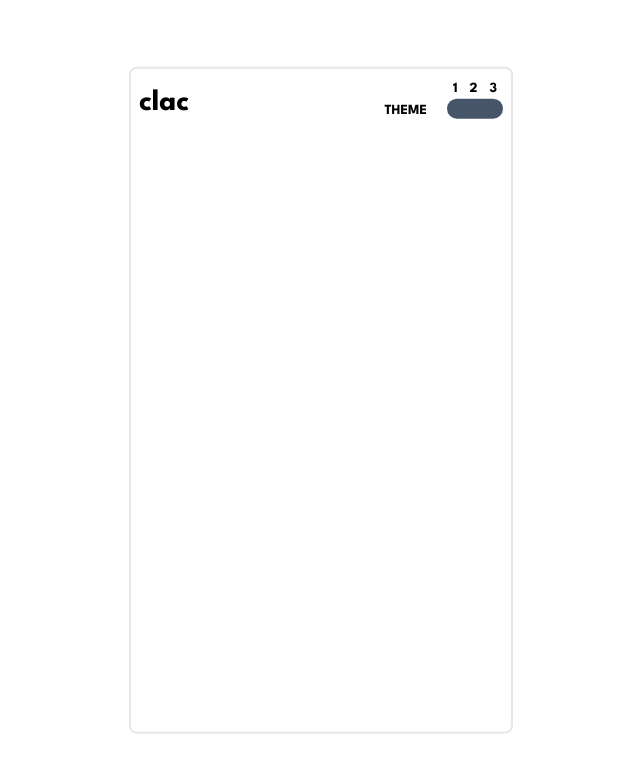
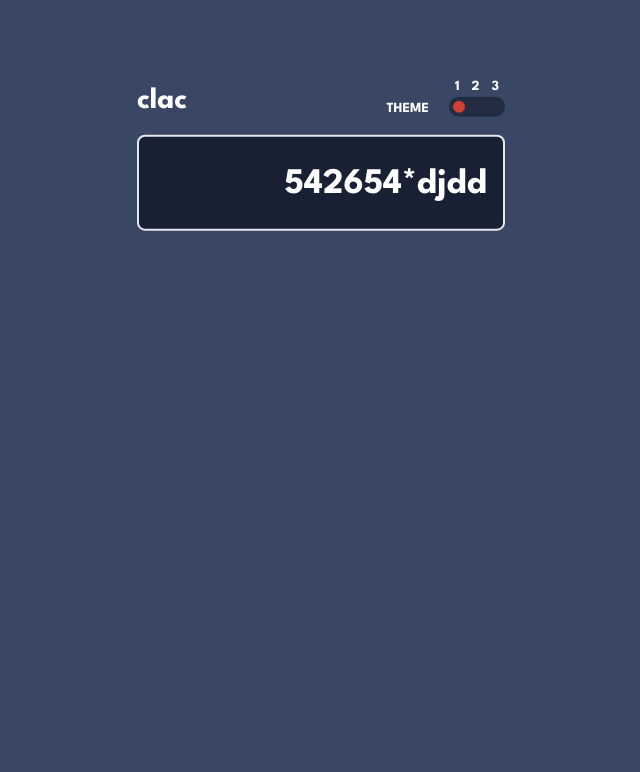
Before and after one commit to ShivWK/Calculator-In-React-and-Tailwind, a React (Vite) app: page / in a window 1280 px wide. Shown: the top 772 px of the page, without its empty margins (319-959 px from the left). Built offline with nearby package versions, Linux system fonts and the light colour scheme.

Commit message:
header and display

```diff
--- a/src/App.jsx
+++ b/src/App.jsx
@@ -1,42 +1,33 @@
 import React, { useState } from 'react';
+import CalHeader from './Components/CalHaeder';
+import ColorContext from './Components/Context';
+import CalDisplay from './Components/CalDisplay';
+export default function () {
 
-export default function(){
-  let [buttonIndex, setButtonIndex] = useState(null);
+  const [bgColor , setBgColor] = useState('hsl(222, 26%, 31%)');
+  let [textColor, setTextColor] = useState('white');
+  let [dispColor, setDispColor] = useState('hsl(224, 36%, 15%)');
+  let [tglkbdbg, setTglKbdBg] = useState('hsl(223, 31%, 20%)');
 
-  function handleClickTheme1(){
-    setButtonIndex(1);
+
+  const textColorHandler = (clr) => {
+    setTextColor(clr);
+  }
+  const bgcolorhandler = (clr)=>{
+    setBgColor(clr)
   }
 
-  function handleClickTheme2(){
-    setButtonIndex(2);
-  }
+  return (
+    <ColorContext.Provider value={{bgColor : setBgColor, textColorHandler : textColorHandler, textColor : textColor , dispColor: setDispColor, tglkbdbg : tglkbdbg, tglkbdbgHandler : setTglKbdBg}}>
+    <div className='main w-full h-screen' style={{backgroundColor : bgColor}}>
 
-  function handleClickTheme3(){
-    setButtonIndex(3);
-  }
+      {/* The issue with your code is in the way you are trying to use the bgColor state variable within the className attribute of the div. Tailwind CSS does not support dynamic class names directly within the template string. Instead, you should apply the background color style inline using the style attribute. */}
 
-  return(
-    <div className="absolute top-[50%] left-[50%] -translate-x-[50%] -translate-y-[50%] px-2 py-2 md:w-[30%] w-10/12 h-5/6 border-2 rounded-lg">
-      <div className='modeBox flex items-center justify-between w-full'>
-        <span className='text-3xl pt-2'>clac</span>
-        <div className='flex items-center gap-5'>
-          <span className='text-sm flex h-full pt-6 items-end'>THEME</span>
-            <div className='modeBtn flex flex-col'>
-              <div className='number flex gap-3 justify-center'>
-                <span className='text-sm'>1</span>
-                <span className='text-sm'>2</span>
-                <span className='text-sm'>3</span>
-              </div>
-              <div className='flex justify-between rounded-full p-1 bg-slate-600 w-14 h-5'>
-                <button onClick={handleClickTheme1} className={`w-3 h-3 transition-all duration-200 ${buttonIndex === 1 ? 'rounded-full bg-[rgb(202,85,2)]' : ''}`}></button>
-                <button onClick={handleClickTheme2} className={`w-3 h-3 transition-all duration-200 ${buttonIndex === 2 ? 'rounded-full bg-[rgb(202,85,2)]' : ''}`}></button>
-                <button onClick={handleClickTheme3} className={`w-3 h-3 transition-all duration-200 ${buttonIndex === 3 ? 'rounded-full bg-[rgb(202,85,2)]' : ''}`}></button>
-              </div>
-            </div>
-            {/* active:rounded-full w-3 h-3 avtive:bg-orange-700 */}
-          </div>
-        </div>
-
+      <div className="absolute top-[50%] left-[50%] -translate-x-[50%] -translate-y-[50%] px-2 py-2 md:w-[30%] w-10/12 h-5/6 rounded-lg">
+        <CalHeader backgroundclr={bgcolorhandler}/>
+        <CalDisplay dispColor={dispColor}></CalDisplay>
+      </div>
     </div>
+    </ColorContext.Provider>
   )
-}``
+}
--- /dev/null
+++ b/src/Components/Button.jsx
@@ -0,0 +1,7 @@
+import React from 'react';
+
+export default function Button(props){
+    return(
+        <button onClick={props.clickHandler} className={`w-3 h-3 transition-all duration-200 ${props.isActive ? 'rounded-full' : ''}`} style={props.isActive ? {backgroundColor : props.btncolor} : {}} ></button>
+    )
+}
--- /dev/null
+++ b/src/Components/CalDisplay.jsx
@@ -0,0 +1,14 @@
+import React, {useContext} from 'react';
+import ColorContext from './Context';
+
+export default function CalDisplay(props){
+    let context = useContext(ColorContext);
+
+    return(
+        <div className='w-full my-4 h-24 rounded-lg border-2 flex items-center pt-1 px-4 text-4xl overflow-auto justify-end' style={{backgroundColor: props.dispColor,
+            color: context.textColor
+        }}>
+            542654*djdd
+        </div>
+    )
+}
--- /dev/null
+++ b/src/Components/CalHaeder.jsx
@@ -0,0 +1,17 @@
+import React, { useContext } from 'react';
+import ModeBtnBox from './ModeBtnBox';
+import ColorContext from './Context';
+
+export default function () {
+
+    const context = useContext(ColorContext);
+    return (
+        <div className='modeBox flex items-center justify-between w-full '>
+            <span className='text-3xl pt-2' style={{color : context.textColor}}>clac</span>
+            <div className='flex items-center gap-5'>
+                <span className='text-sm flex h-full pt-6 items-end' style={{color : context.textColor}}>THEME</span>
+                <ModeBtnBox />
+            </div>
+        </div>
+    )
+}
--- /dev/null
+++ b/src/Components/Context.jsx
@@ -0,0 +1,12 @@
+import React from 'react';
+
+const ColorContext = React.createContext({
+    bgColor : undefined,
+    textColorHandler : undefined,
+    textColor : null,
+    dispColor : undefined,
+    tglkbdbg : null,
+    tglkbdbgHandler : undefined
+})
+
+export default ColorContext
--- /dev/null
+++ b/src/Components/ModeBtnBox.jsx
@@ -0,0 +1,45 @@
+import React, {useState , useContext} from 'react';
+import Button from './Button';
+import ColorContext from './Context';
+
+export default function ModeBtnBox(){
+    let context = useContext(ColorContext);
+    let [buttonIndex, setButtonIndex] = useState(1);
+
+    function handleClickTheme1(){
+        setButtonIndex(1);
+        context.bgColor('rgb(24,32,52)');
+        context.textColorHandler('white');
+        context.dispColor('hsl(224, 36%, 15%)');
+        context.tglkbdbgHandler('hsl(223, 31%, 20%)');
+    }
+    function handleClickTheme2(){
+        setButtonIndex(2);
+        context.bgColor('hsl(0, 0%, 90%)');
+        context.textColorHandler('rgb(27, 36, 40)');
+        context.dispColor('hsl(0, 0%, 93%)');
+        context.tglkbdbgHandler('hsl(0, 5%, 81%)');
+    }
+    function handleClickTheme3(){
+        setButtonIndex(3);
+        context.bgColor('rgb(22, 6, 40)');
+        context.textColorHandler(' rgb(255, 229, 61)');
+        context.dispColor('hsl(268, 71%, 12%)');
+        context.tglkbdbgHandler('hsl(268, 71%, 12%)');
+    }
+
+    return(
+        <div className='modeBtn flex flex-col'>
+            <div className='number flex gap-3 justify-center'>
+              <span className='text-sm' style={{color : context.textColor}}>1</span>
+              <span className='text-sm' style={{color : context.textColor}}>2</span>
+              <span className='text-sm' style={{color : context.textColor}}>3</span>
+            </div>
+            <div className='flex justify-between rounded-full p-1 w-14 h-5' style={{backgroundColor : context.tglkbdbg}}>
+              <Button clickHandler={handleClickTheme1} isActive = {buttonIndex === 1} btncolor={'rgb(208,63,47)'}></Button>
+              <Button clickHandler={handleClickTheme2} isActive = {buttonIndex === 2} btncolor={'rgb(202,85,2)'}></Button>
+              <Button clickHandler={handleClickTheme3} isActive = {buttonIndex === 3} btncolor={'rgb(0,224,209)'}></Button>
+            </div>
+          </div>
+    )
+}
--- a/src/index.css
+++ b/src/index.css
@@ -2,10 +2,6 @@
 @tailwind components;
 @tailwind utilities;
 
-.active-btn{
-    @apply rounded-full w-3 h-3 bg-orange-700;
-}
-
 /* body{
-    color:  rgb(202, 85, 2)
+    color:    rgb(255, 229, 61)
 } */
```
